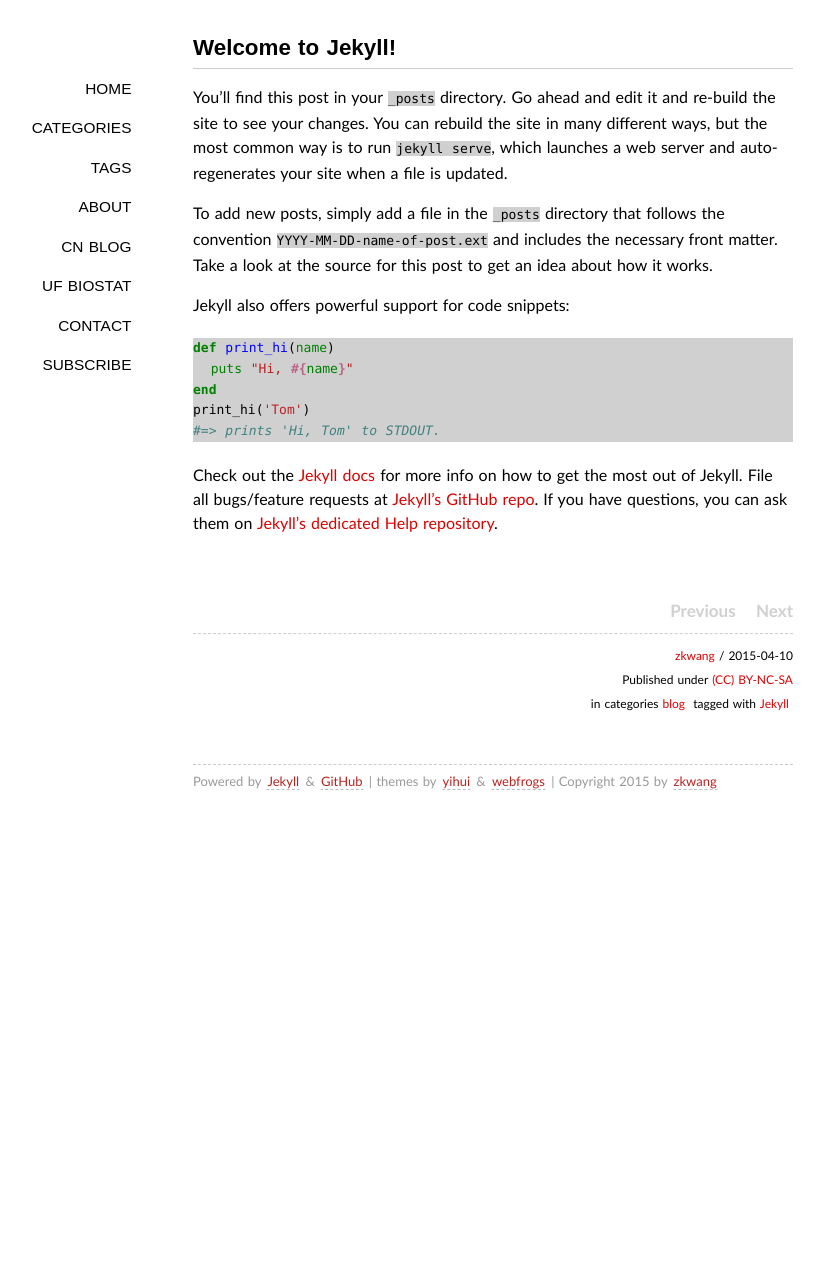
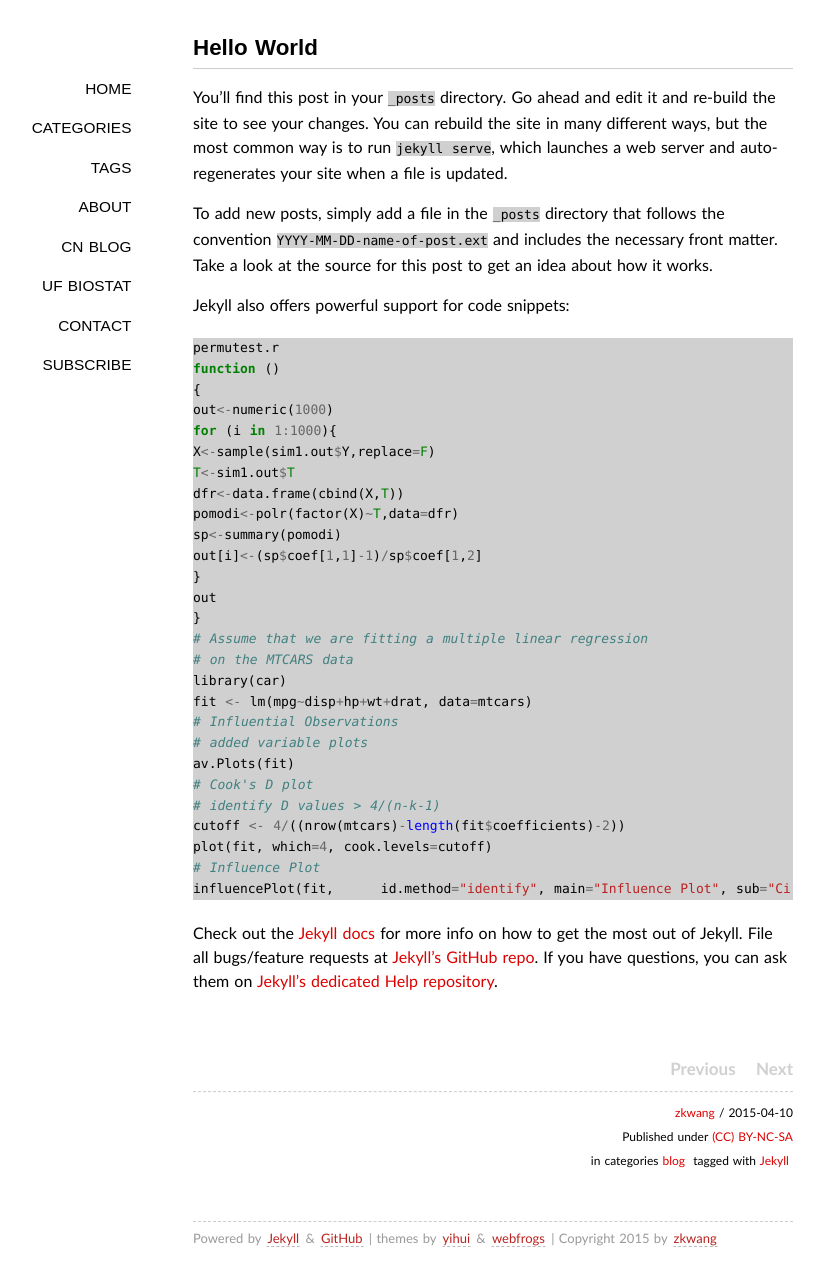
Before and after one commit to zkwang2014/zkwang2014.github.com, a Jekyll site: the page built from _posts/2015-04-10-welcome-to-jekyll.markdown, in a window 1280 px wide. Shown: the whole page, without its empty margins (147-971 px from the left). Built offline with Jekyll 4.4.1, drawn with Linux system fonts in a browser that asks for light colours; nearby versions of some CDN libraries; some web fonts are replaced; library files that are not in the unit come from our copies; Markdown is read by kramdown in place of the engine named in the settings; comment, search, counter and statistics services are not loaded; before the commit the page ends 900 px from its top, so only the background shows below that.

Commit message:
Update 2015-04-10-welcome-to-jekyll.markdown

```diff
--- a/_posts/2015-04-10-welcome-to-jekyll.markdown
+++ b/_posts/2015-04-10-welcome-to-jekyll.markdown
@@ -1,6 +1,6 @@
 ---
 layout: post
-title:  "Welcome to Jekyll!"
+title:  "Hello World"
 date:   2015-04-10 20:52:22
 categories: blog
 tags: Jekyll
@@ -11,12 +11,35 @@
 
 Jekyll also offers powerful support for code snippets:
 
-{% highlight ruby %}
-def print_hi(name)
-  puts "Hi, #{name}"
-end
-print_hi('Tom')
-#=> prints 'Hi, Tom' to STDOUT.
+{% highlight r %}
+permutest.r
+function ()
+{
+out<-numeric(1000)
+for (i in 1:1000){
+X<-sample(sim1.out$Y,replace=F)
+T<-sim1.out$T
+dfr<-data.frame(cbind(X,T))
+pomodi<-polr(factor(X)~T,data=dfr)
+sp<-summary(pomodi)
+out[i]<-(sp$coef[1,1]-1)/sp$coef[1,2]
+}
+out
+}
+# Assume that we are fitting a multiple linear regression
+# on the MTCARS data
+library(car)
+fit <- lm(mpg~disp+hp+wt+drat, data=mtcars)
+# Influential Observations
+# added variable plots
+av.Plots(fit)
+# Cook's D plot
+# identify D values > 4/(n-k-1)
+cutoff <- 4/((nrow(mtcars)-length(fit$coefficients)-2))
+plot(fit, which=4, cook.levels=cutoff)
+# Influence Plot
+influencePlot(fit,	id.method="identify", main="Influence Plot", sub="Circle size is proportial to Cook's Distance" )
+
 {% endhighlight %}
 
 Check out the [Jekyll docs][jekyll] for more info on how to get the most out of Jekyll. File all bugs/feature requests at [Jekyll’s GitHub repo][jekyll-gh]. If you have questions, you can ask them on [Jekyll’s dedicated Help repository][jekyll-help].
```
